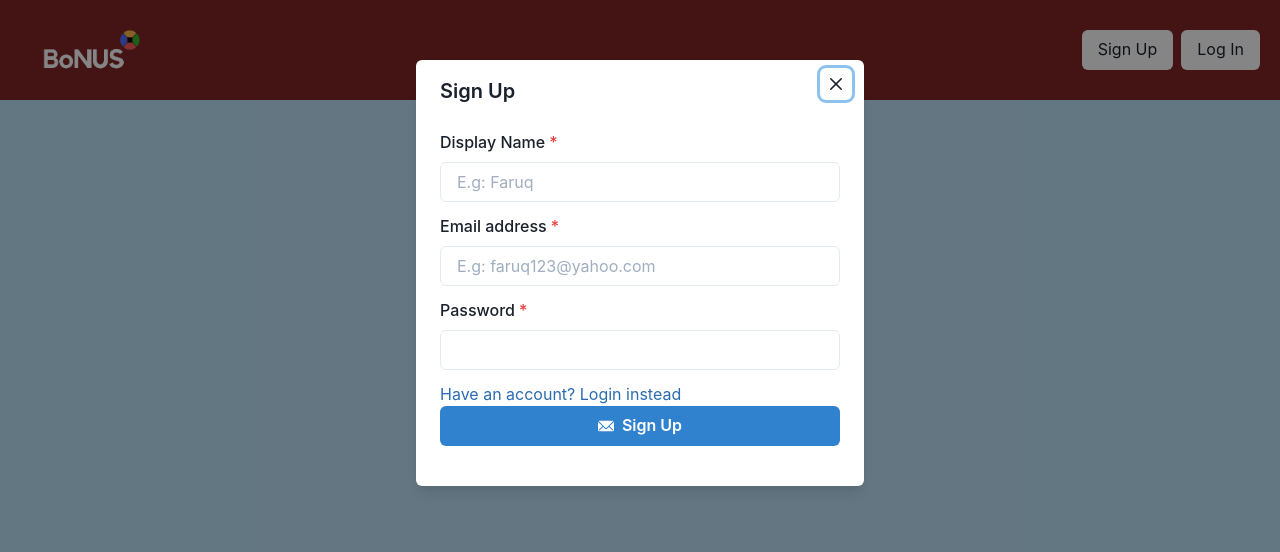
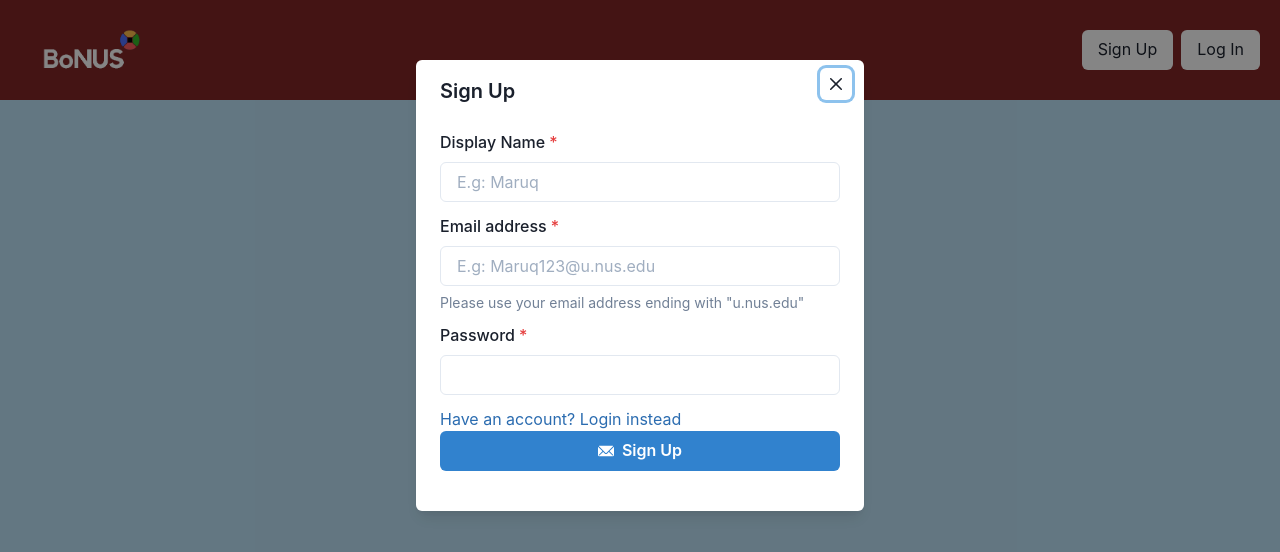
Before and after one commit to simonjulianl/DeFentilz-Orbital, a Next.js app: page /nearme in a window 1280 px wide. Both pictures are taken after a click on the button "Sign Up". Shown: the top 552 px of the page. Built offline with nearby package versions, Linux system fonts and the light colour scheme; no server answers.

Commit message:
Restrict account to NUS account

```diff
--- a/src/components/SignInModal/SignInModal.tsx
+++ b/src/components/SignInModal/SignInModal.tsx
@@ -38,7 +38,7 @@ function signinModal(
             <FormLabel>Email address</FormLabel>
             <Input
               type="email"
-              placeholder="E.g: faruq123@yahoo.com"
+              placeholder="E.g: Maruq123@u.nus.edu"
               onChange={(event) => handlers.onChangeHandler(event)}
             />
           </FormControl>
--- a/src/components/SignUpModal/SignUpModal.tsx
+++ b/src/components/SignUpModal/SignUpModal.tsx
@@ -10,7 +10,7 @@ import {
   ModalHeader,
   ModalOverlay,
 } from "@chakra-ui/react";
-import { FormControl, FormLabel, Link, Input } from "@chakra-ui/react";
+import { FormControl, FormLabel, Link, Input, FormHelperText } from "@chakra-ui/react";
 import { EmailIcon } from "@chakra-ui/icons";
 import ErrorAlert from "~/components/ErrorAlert/errorAlert";
 
@@ -37,7 +37,7 @@ function signupModal(
             <FormLabel>Display Name</FormLabel>
             <Input
               type="string"
-              placeholder="E.g: Faruq"
+              placeholder="E.g: Maruq"
               onChange={(event) => handlers.onChangeHandler(event)}
             />
           </FormControl>
@@ -45,9 +45,11 @@ function signupModal(
             <FormLabel>Email address</FormLabel>
             <Input
               type="email"
-              placeholder="E.g: faruq123@yahoo.com"
+              placeholder="E.g: Maruq123@u.nus.edu"
               onChange={(event) => handlers.onChangeHandler(event)}
             />
+            <FormHelperText>{'Please use your email address ending with "u.nus.edu"'}</FormHelperText>
+
           </FormControl>
           <FormControl pb="3" id="userPassword" isRequired>
             <FormLabel>Password</FormLabel>
--- a/src/firebase/auth.tsx
+++ b/src/firebase/auth.tsx
@@ -67,6 +67,17 @@ const formatAuthState = (user: firebase.User): Auth => ({
 function useProvideAuth() {
   const [auth, setAuth] = useState<Auth | null>(null); // Declares state variable "auth" with setter "setAuth"
   const [loading, setLoading] = useState<boolean>(true);
+  const basicEmailChecker = (email: string | null, errorHandler: Function) => {
+    if (email === "") {
+      errorHandler("404", "Please fill in your email address");
+      return false;
+    } else if (email.split('@')[1] !== "u.nus.edu") {
+      errorHandler("404", "This is not a valid NUS email address");
+      return false;
+    }
+    errorHandler(null, null);
+    return true;
+  }
 
   const handleAuthChange = async (authState: firebase.User | null) => {
     if (!authState) {
@@ -135,13 +146,20 @@ function useProvideAuth() {
     errorHandler: Function
   ) => {
     setLoading(true);
-    return firebase
+    if(displayName === ''){
+      errorHandler("404", "Please input display name");
+      return;
+    }
+    if(basicEmailChecker(email, errorHandler)){
+      return firebase
       .auth()
       .createUserWithEmailAndPassword(email, password)
       .then((response) => signedUpandIn(response, "email", displayName))
       .catch((error) => {
         errorHandler(error.code, error.message);
       });
+    }
+    return ;
   };
 
   const signInWithEmail = async (
@@ -150,13 +168,16 @@ function useProvideAuth() {
     errorHandler: Function
   ) => {
     setLoading(true);
-    return firebase
+    if (basicEmailChecker(email, errorHandler)) {
+      return firebase
       .auth()
       .signInWithEmailAndPassword(email, password)
       .then((response) => signedIn(response, "email"))
       .catch((error) => {
         errorHandler(error.code, error.message);
       });
+    }
+    return ;
   };
 
   const changePassword = async (
```
